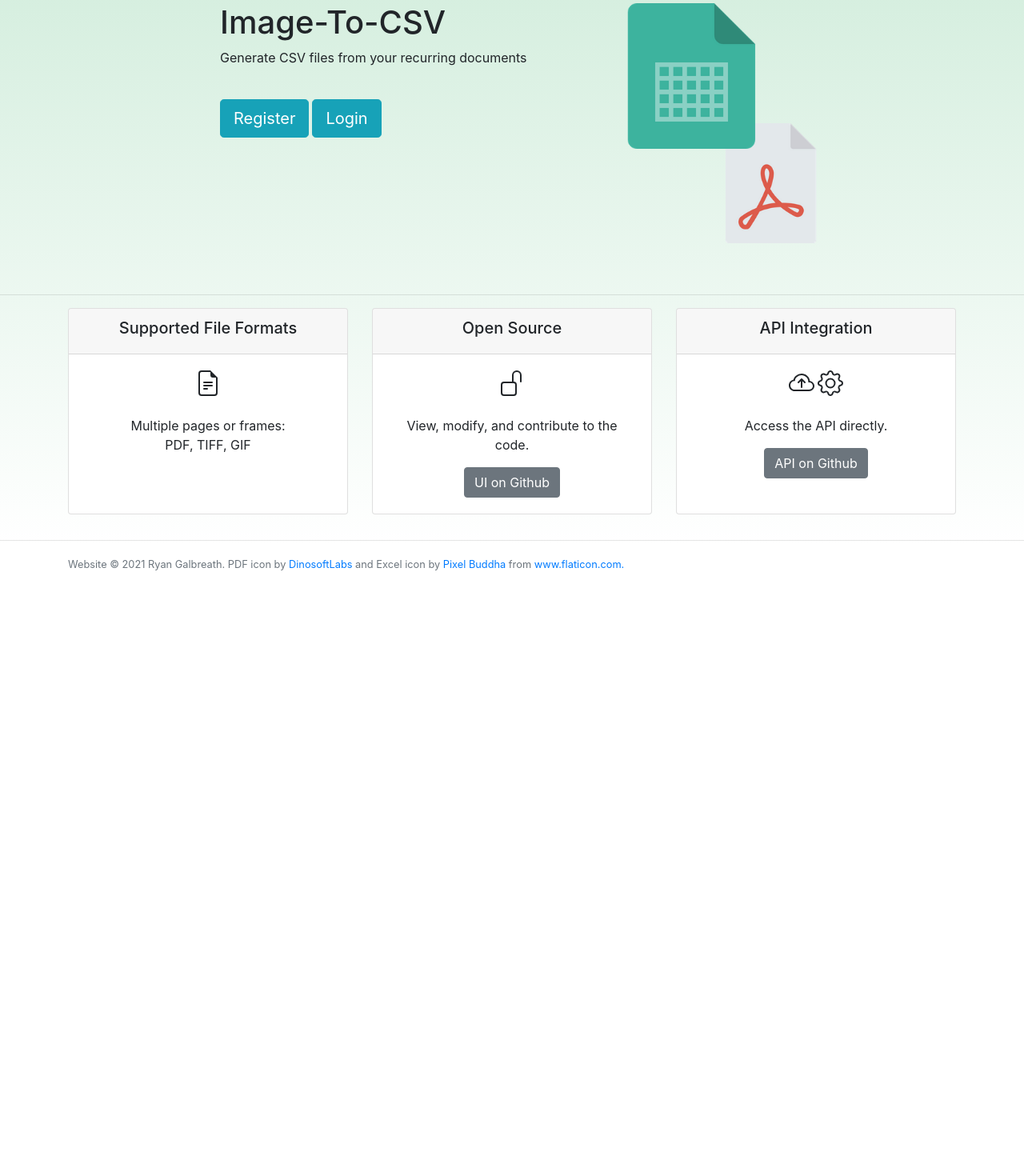
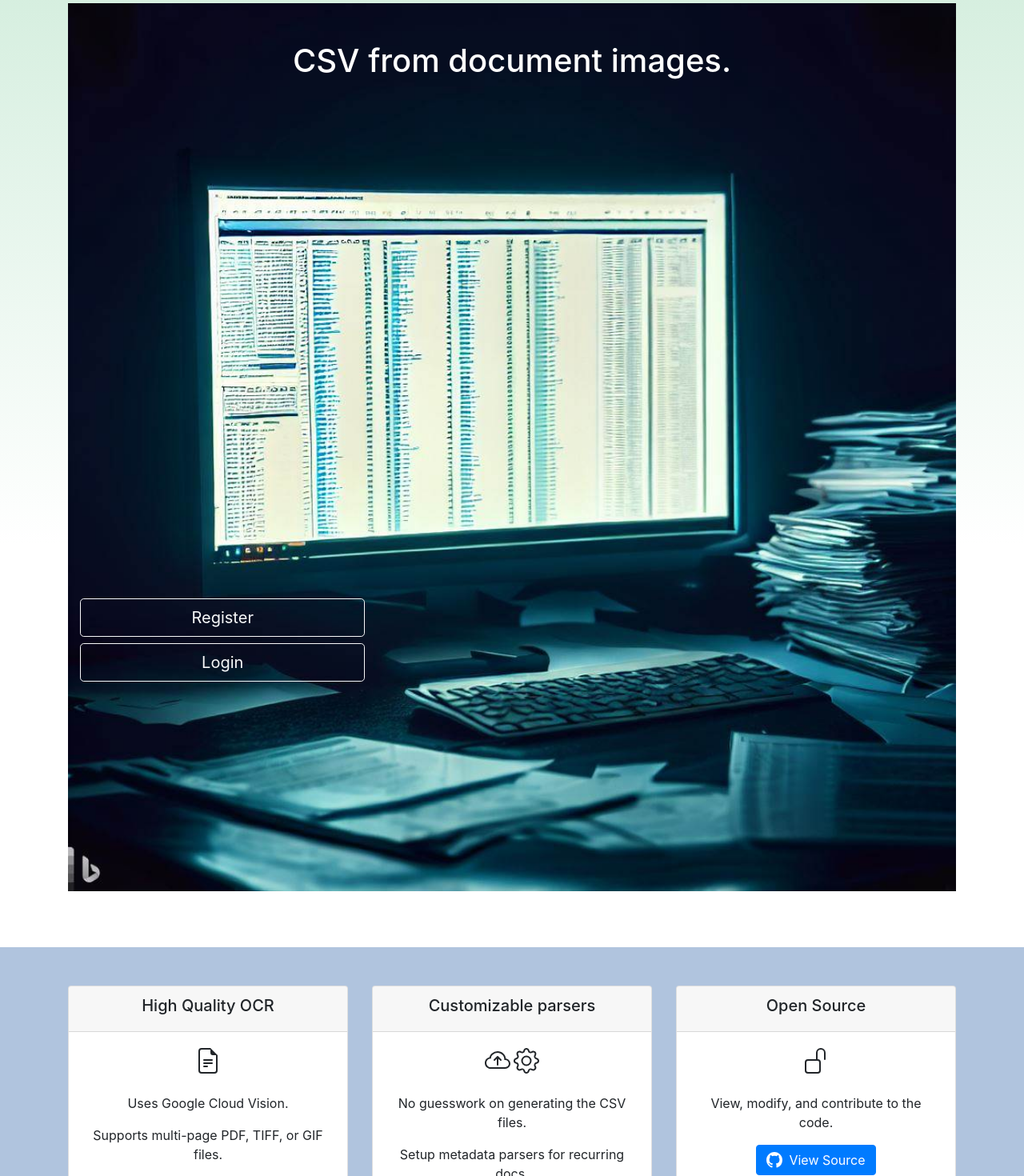
Before and after one commit to parsec209/image-to-csv-spa, a Vue app: page / in a window 1280 px wide. Shown: the part 120-1590 px from the top of the page at 80% size. Before the commit the page ends 852 px from the top, so only its background shows below. Built offline with nearby package versions, Linux system fonts and the light colour scheme; no server answers.

Commit message:
Landing page overhaul

```diff
--- a/src/App.vue
+++ b/src/App.vue
@@ -3,7 +3,6 @@
     <header>
       <TheNavbar />
     </header>
-    <br>
     <main class="flex-shrink-0">
       <div class="container text-center" v-if="!$store.getters.sessionChecked">
         <br>
@@ -47,6 +46,7 @@ export default {
 html, body {
   height: 100%!important;
 }
+
 body {
   background: linear-gradient(#cfecda,#fff);
   background-repeat: no-repeat;
--- a/src/views/AppLanding.vue
+++ b/src/views/AppLanding.vue
@@ -1,42 +1,53 @@
 <template>
   <div>
-    <div class="container">
-      <br>
-      <b-row>
-        <b-col offset-md="2">
-          <h1>Image-To-CSV</h1>
-          <p>Generate CSV files from your recurring documents</p>
-          <br>
-          <b-button class="mr-1" variant="info" size="lg" to="/register">
+    <b-container class="mt-5">
+      <b-container id="landing-image">
+        <b-row >
+          <b-col>
+            <h1 id="description" class="pt-4 pt-md-5 text-center">CSV from document images.</h1>
+            <div id="auth-buttons">
+              <b-button class="mb-2 auth-button" variant=outline-light size="lg" to="/register">
                 Register
               </b-button>
-          <b-button variant="info" size="lg" to="/login">
+              <br>
+              <b-button class="mb-2 auth-button" variant="outline-light" size="lg" to="/login">
                 Login
               </b-button>
-        </b-col>
-        <b-col>
-          <b-img src="../assets/img/logo.png" fluid alt="Fluid image"></b-img>
+            </div>
           </b-col>
         </b-row>
-    </div>
-    <br>
-    <br>
-    <hr>
-    <div class="container">
+      </b-container>
+    </b-container>
+
+    <div id="card-section">
+      <div class="container py-5">
         <b-card-group deck>
           <b-card class="text-center">
             <template #header>
-            <h5>Supported File Formats</h5>
+              <h5>High Quality OCR</h5>
             </template>
             <b-icon icon="file-earmark-text" font-scale="2"></b-icon>
             <br>
             <br>
             <b-card-text>
               <p>
-              Multiple pages or frames:
+                Uses Google Cloud Vision.
+              </p>
+                <p>Supports multi-page PDF, TIFF, or GIF files.
+              </p>
+            </b-card-text>
+          </b-card>
+          <b-card class="text-center">
+            <template #header>
+              <h5>Customizable parsers</h5>
+            </template>
+            <b-card-text>
+              <b-icon icon="cloud-arrow-up" font-scale="2" class="mr-1"></b-icon>
+              <b-icon icon="gear" font-scale="2"></b-icon>
               <br>
-              PDF, TIFF, GIF
-            </p>
+              <br>
+              <p>No guesswork on generating the CSV files.</p>
+              <p>Setup metadata parsers for recurring docs.</p>
             </b-card-text>
           </b-card>
           <b-card class="text-center">
@@ -48,27 +59,13 @@
               <br>
               <br>
               <p>View, modify, and contribute to the code.</p>
-            <b-button variant="secondary" href="https://github.com/parsec209/image-to-csv-spa">
-              UI on Github
-            </b-button>
-          </b-card-text>
-        </b-card>
-        <b-card class="text-center">
-          <template #header>
-            <h5>API Integration</h5>
-          </template>
-          <b-card-text>
-            <b-icon icon="cloud-arrow-up" font-scale="2" class="mr-1"></b-icon>
-            <b-icon icon="gear" font-scale="2"></b-icon>
-            <br>
-            <br>
-            <p>Access the API directly.</p>
-            <b-button variant="secondary" href="https://github.com/parsec209/image-to-csv-api">
-              API on Github
+              <b-button variant="primary" href="https://github.com/parsec209/image-to-csv-api">
+                <b-icon icon="github" class="mr-2"></b-icon>View Source
               </b-button>
             </b-card-text>
           </b-card>
         </b-card-group>
+      </div>
     </div>
   </div>
 </template>
@@ -79,3 +76,33 @@ export default {
   name: 'AppLanding'
 }
 </script>
+
+<style scoped>
+#landing-image {
+  background-image: url(../assets/img/desk.jpg);
+  background-repeat: no-repeat;
+  background-size: contain;
+}
+
+@media screen and (max-width: 900px) {
+  #description {
+    font-size:4vw
+  }
+}
+
+#description {
+  color: white;
+}
+
+#auth-buttons {
+  margin-top: 60%;
+  margin-bottom: 30%;
+}
+.auth-button {
+  width: 33%;
+}
+
+#card-section {
+  background-color: lightsteelblue;
+}
+</style>
```
Also changed, not shown: src/assets/img/desk.jpg (added). Lines whose indentation alone changed are shown as unchanged.
